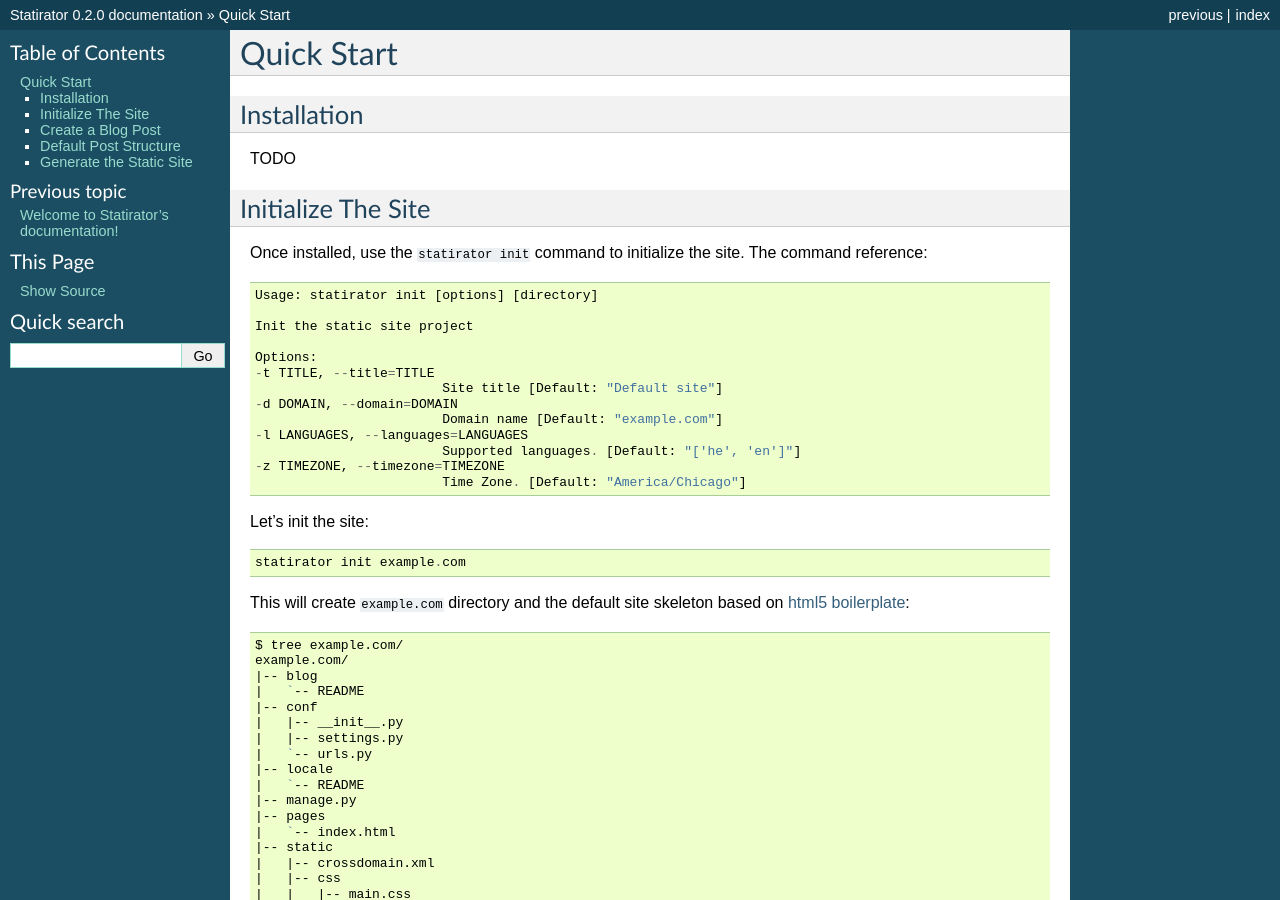
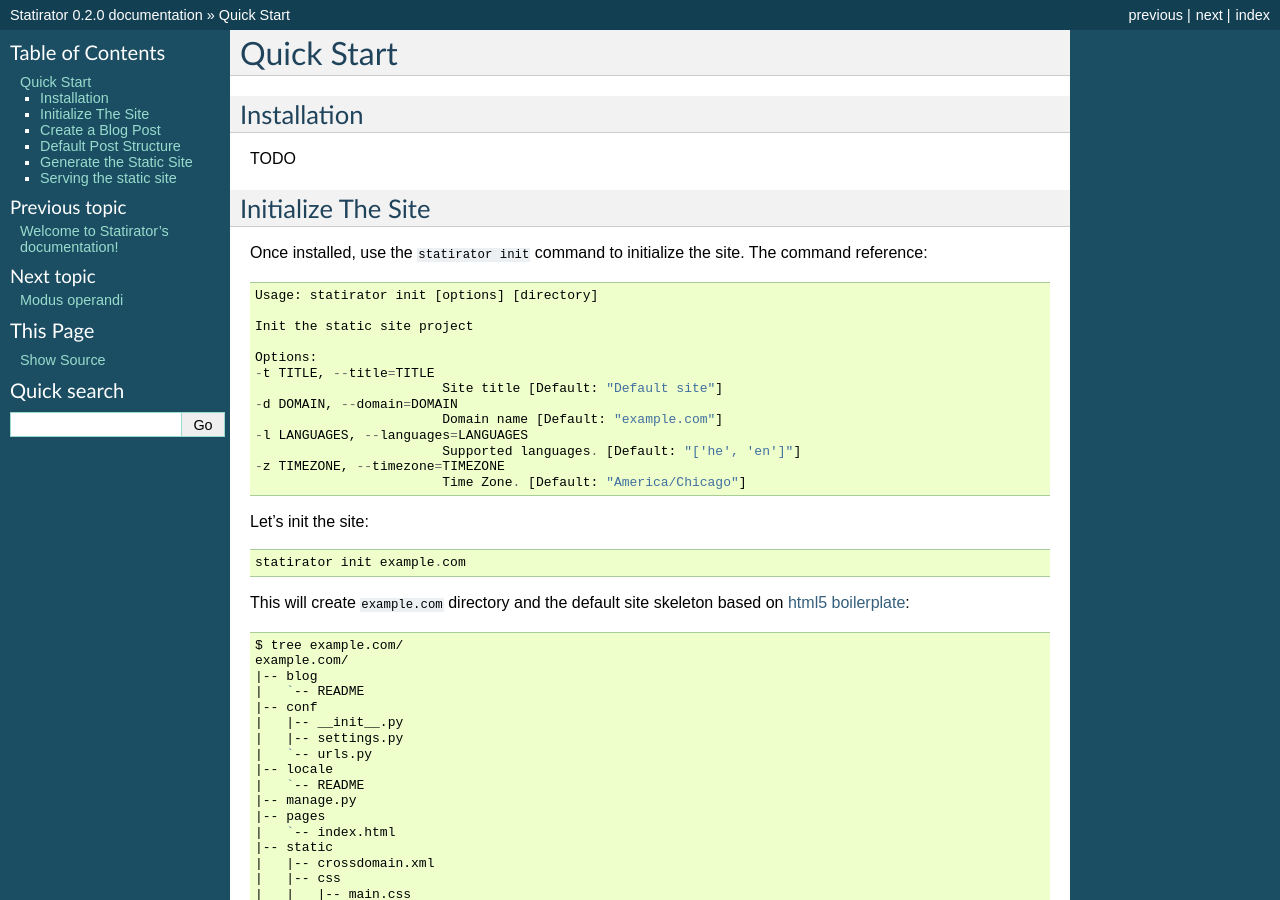
Before and after one commit to MeirKriheli/statirator, a Sphinx documentation site: the page built from docs/quickstart.rst, in a window 1280 px wide and 900 px high. Built offline with Sphinx 7.4.7, drawn with Linux system fonts in a browser that asks for light colours; some of the changed text lies outside the part shown.

Commit message:
Some more stubs for docs

```diff
--- a/docs/index.rst
+++ b/docs/index.rst
@@ -39,6 +39,7 @@ Contents:
     :maxdepth: 2
 
     quickstart
+    operation
 
 
 
--- /dev/null
+++ b/docs/operation.rst
@@ -0,0 +1,5 @@
+==================
+Modus operandi
+==================
+
+todo
--- a/docs/quickstart.rst
+++ b/docs/quickstart.rst
@@ -250,3 +250,11 @@ static site in the ``BUILD_DIR`` directory (default: ``build``). Example run:
     example.com/static/css/normalize_rtl.css'
 
     17 static files copied.
+
+
+Serving the static site
+==========================
+
+Run the command::
+
+    ./manage.py serve
```
